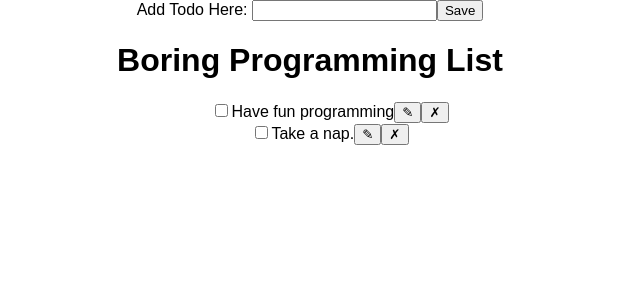
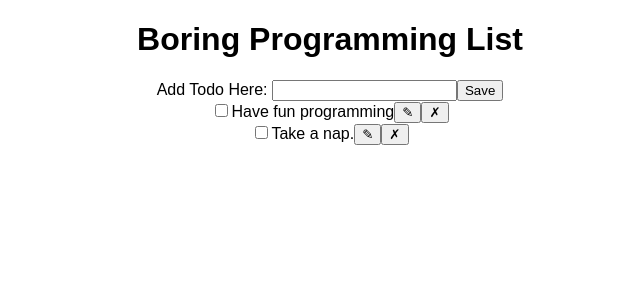
Before and after one commit to toChaim/react_todo, a React (Create React App) app: page / in a window 1280 px wide. Shown: the top 300 px of the page, without its empty margins (330-970 px from the left). Built offline with nearby package versions, Linux system fonts and the light colour scheme.

Commit message:
improve list

```diff
--- a/src/TodoList.js
+++ b/src/TodoList.js
@@ -119,11 +119,12 @@ class TodoList extends Component {
 			);
 		});
 		return (
-			<div className="TodoList">
-				<NewTodoForm handleAdd={this.handleAdd} />
-				<h1>{this.props.title}</h1>
-				<ul>{todoItems}</ul>
-			</div>
+
+				<ul className="TodoList">
+					<h1>{this.props.title}</h1>
+					<NewTodoForm handleAdd={this.handleAdd} />
+					{todoItems}
+				</ul>
 		);
 	}
 }
```
